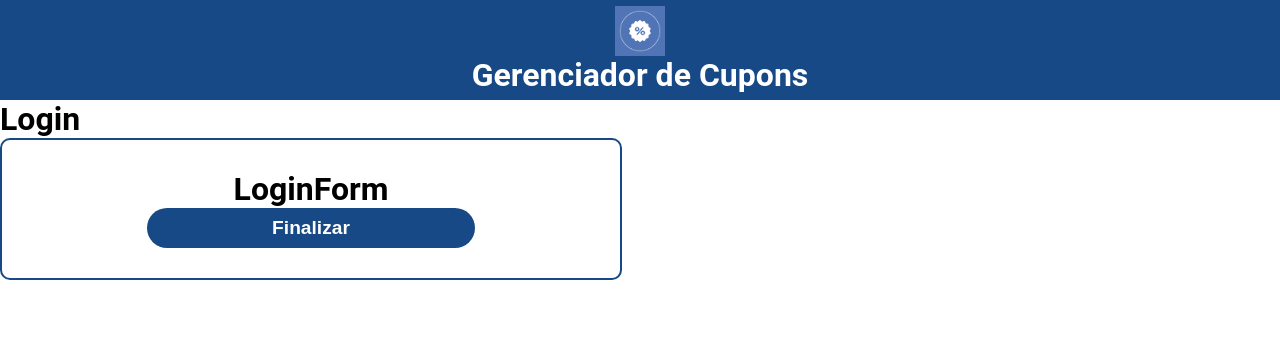
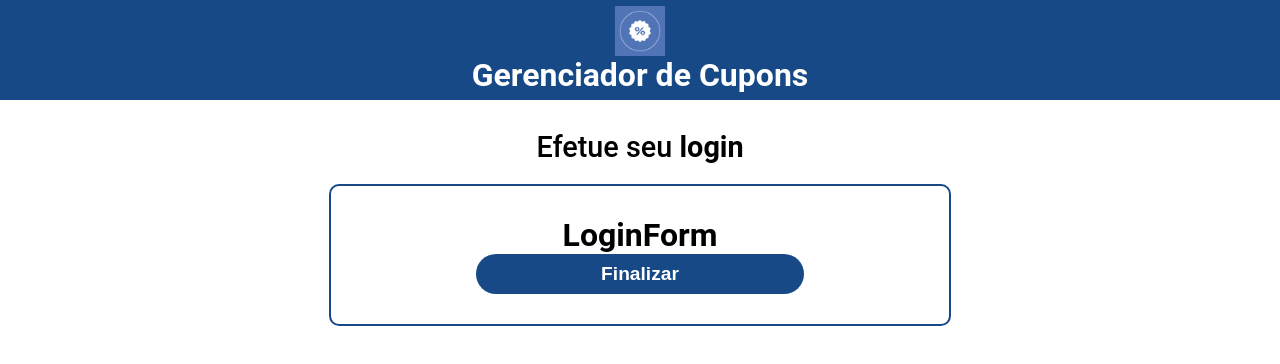
Before and after one commit to andreddavies/coupon-manager, a React (Create React App) app: page / in a window 1280 px wide. Shown: the top 364 px of the page. Built offline with nearby package versions, Linux system fonts and the light colour scheme.

Commit message:
Updating page styles and components

```diff
--- a/src/pages/Authentication/Login/index.tsx
+++ b/src/pages/Authentication/Login/index.tsx
@@ -1,17 +1,31 @@
 import React from "react";
 
+import Heading from "../../../components/Heading";
 import LoginForm from "../../../components/LoginForm";
+
+import { useDeviceDetect } from "../../../hooks/useDeviceDetect";
 
 import * as S from "./styles";
 
 const Login = (): React.ReactElement => {
+  const { isMobile } = useDeviceDetect();
+
   return (
     <S.Container>
-      <div>
-        <h1>Login</h1>
+      <S.TextWrapper>
+        <Heading
+          type="h2"
+          weight="500"
+          color="primary"
+          size={isMobile ? 1.2 : 1.8}
+        >
+          <>
+            Efetue seu <strong>login</strong>
+          </>
+        </Heading>
+      </S.TextWrapper>
 
-        <LoginForm />
-      </div>
+      <LoginForm />
     </S.Container>
   );
 };
--- a/src/pages/Authentication/Login/styles.ts
+++ b/src/pages/Authentication/Login/styles.ts
@@ -1,7 +1,15 @@
 import styled from "styled-components";
 
 const Container = styled.div`
+  display: flex;
+  padding: 30px 0;
+  align-items: center;
+  flex-direction: column;
   background-color: ${({ theme }) => theme.background};
 `;
 
-export { Container };
+const TextWrapper = styled.div`
+  margin-bottom: 20px;
+`;
+
+export { Container, TextWrapper };
```
